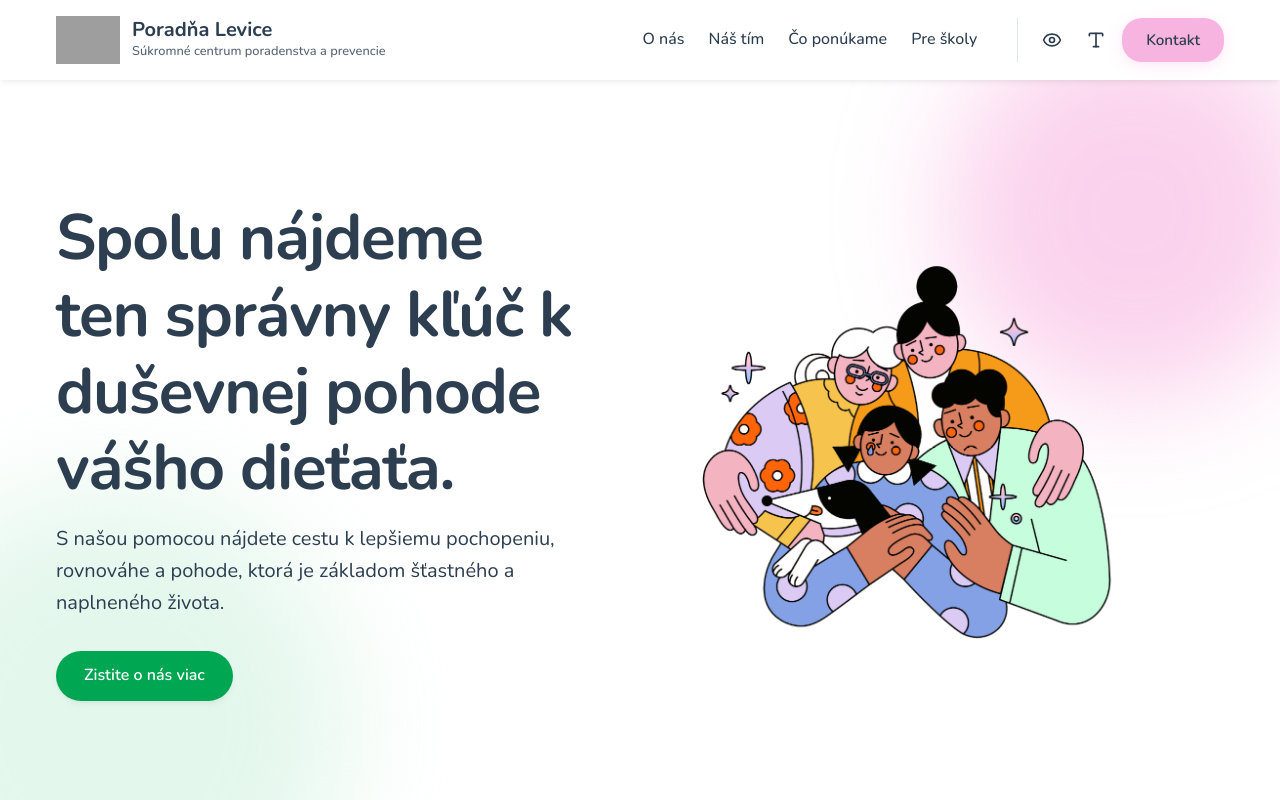
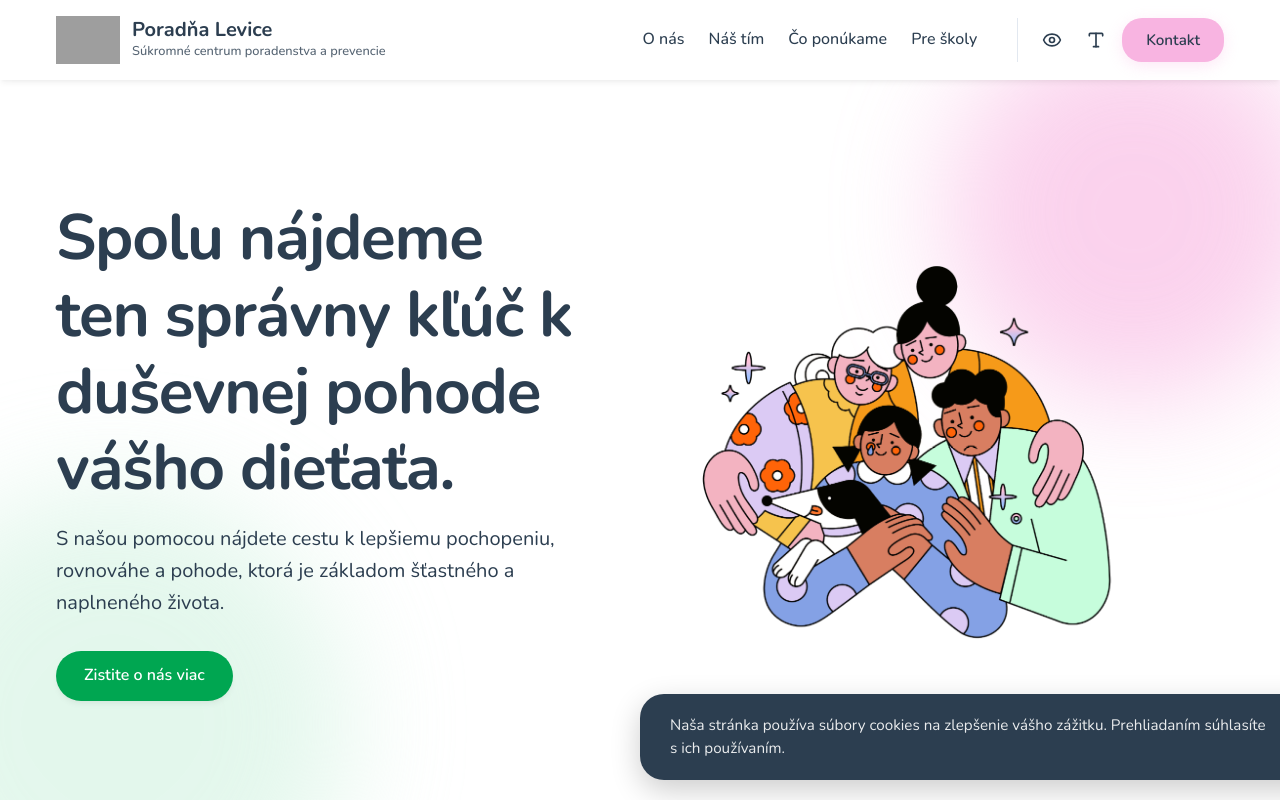
Before and after one commit to matus-ppc/scpp_levice, a React (Vite) app: page / in a window 1280 px wide. Shown: the top 800 px of the page. Built offline with nearby package versions, Linux system fonts and the light colour scheme; grey boxes are pictures that could not be loaded.

Commit message:
Implementácia modernej Cookies lišty (Cookie Consent)

```diff
--- /dev/null
+++ b/src/components/CookieConsent.css
@@ -0,0 +1,66 @@
+.cookie-consent-bar {
+  position: fixed;
+  bottom: 20px;
+  left: 50%;
+  transform: translateX(-50%);
+  width: 90%;
+  max-width: 800px;
+  background-color: #2C3E50; /* Dark background as requested */
+  color: white;
+  padding: 20px 30px;
+  border-radius: 24px; /* Rounded corners to match the child-friendly design */
+  box-shadow: 0 10px 30px rgba(0, 0, 0, 0.2);
+  z-index: 9999;
+  display: flex;
+  align-items: center;
+  justify-content: center;
+}
+
+.cookie-content {
+  display: flex;
+  align-items: center;
+  justify-content: space-between;
+  width: 100%;
+  gap: 20px;
+}
+
+.cookie-content p {
+  margin: 0;
+  font-size: 0.95rem;
+  line-height: 1.5;
+  opacity: 0.9;
+}
+
+.btn-cookie {
+  background-color: var(--color-primary);
+  color: white;
+  border: none;
+  padding: 10px 24px;
+  font-weight: 600;
+  white-space: nowrap;
+  transition: transform 0.2s ease, background-color 0.2s ease;
+}
+
+.btn-cookie:hover {
+  background-color: var(--color-cta-hover);
+  transform: scale(1.05);
+  color: white;
+}
+
+/* Mobile Responsiveness */
+@media (max-width: 640px) {
+  .cookie-consent-bar {
+    bottom: 10px;
+    padding: 15px 20px;
+  }
+
+  .cookie-content {
+    flex-direction: column;
+    text-align: center;
+    gap: 15px;
+  }
+
+  .btn-cookie {
+    width: 100%;
+  }
+}
--- /dev/null
+++ b/src/components/CookieConsent.jsx
@@ -0,0 +1,45 @@
+import React, { useState, useEffect } from 'react';
+import { motion, AnimatePresence } from 'framer-motion';
+import './CookieConsent.css';
+
+const CookieConsent = () => {
+  const [isVisible, setIsVisible] = useState(false);
+
+  useEffect(() => {
+    const consent = localStorage.getItem('cookie-consent');
+    if (!consent) {
+      setIsVisible(true);
+    }
+  }, []);
+
+  const handleAccept = () => {
+    localStorage.setItem('cookie-consent', 'true');
+    setIsVisible(false);
+  };
+
+  return (
+    <AnimatePresence>
+      {isVisible && (
+        <motion.div
+          className="cookie-consent-bar"
+          initial={{ y: 100, opacity: 0 }}
+          animate={{ y: 0, opacity: 1 }}
+          exit={{ y: 100, opacity: 0 }}
+          transition={{ type: 'spring', damping: 25, stiffness: 200 }}
+        >
+          <div className="cookie-content">
+            <p>
+              Naša stránka používa súbory cookies na zlepšenie vášho zážitku.
+              Prehliadaním súhlasíte s ich používaním.
+            </p>
+            <button className="btn btn-cookie" onClick={handleAccept}>
+              Súhlasím
+            </button>
+          </div>
+        </motion.div>
+      )}
+    </AnimatePresence>
+  );
+};
+
+export default CookieConsent;
--- a/src/components/Layout.jsx
+++ b/src/components/Layout.jsx
@@ -1,6 +1,7 @@
 import { Outlet } from 'react-router-dom';
 import Header from './Header';
 import Footer from './Footer';
+import CookieConsent from './CookieConsent';
 
 function Layout() {
   return (
@@ -10,6 +11,7 @@ function Layout() {
         <Outlet />
       </main>
       <Footer />
+      <CookieConsent />
     </div>
   );
 }
```
